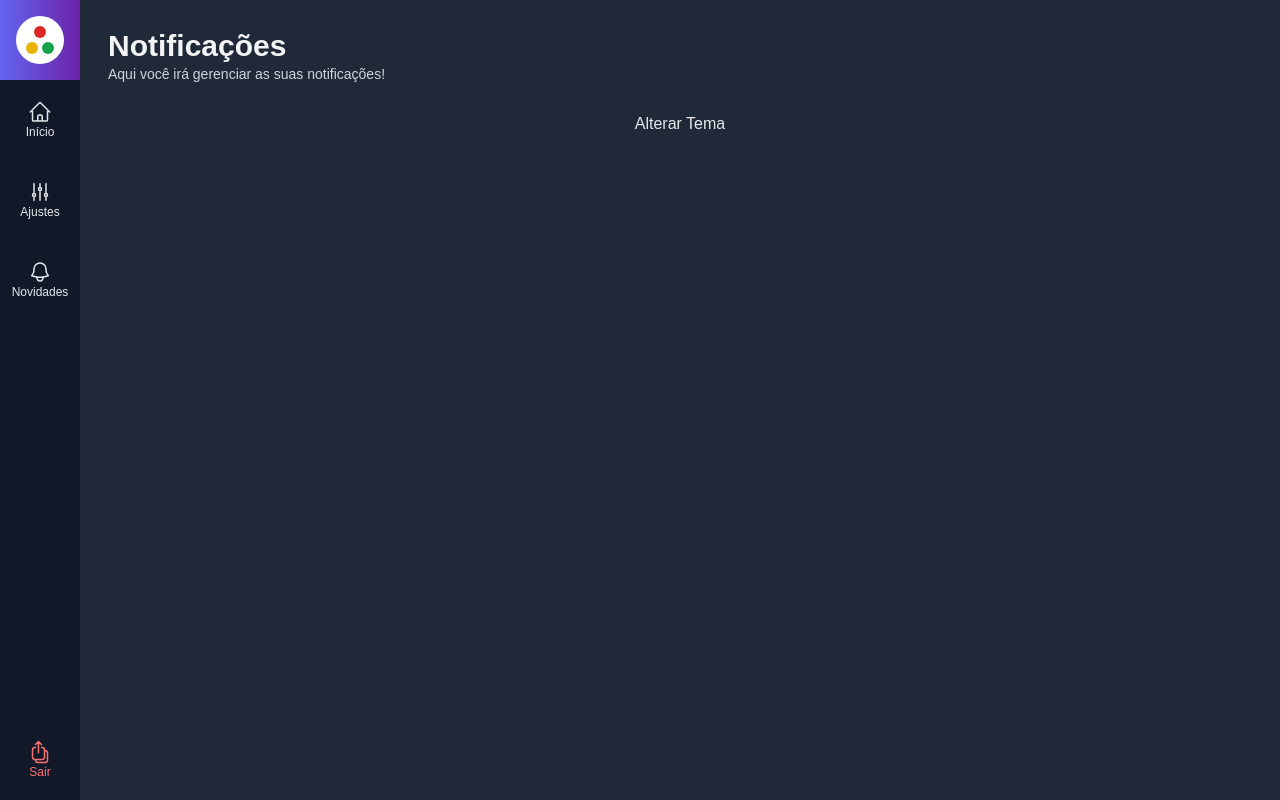
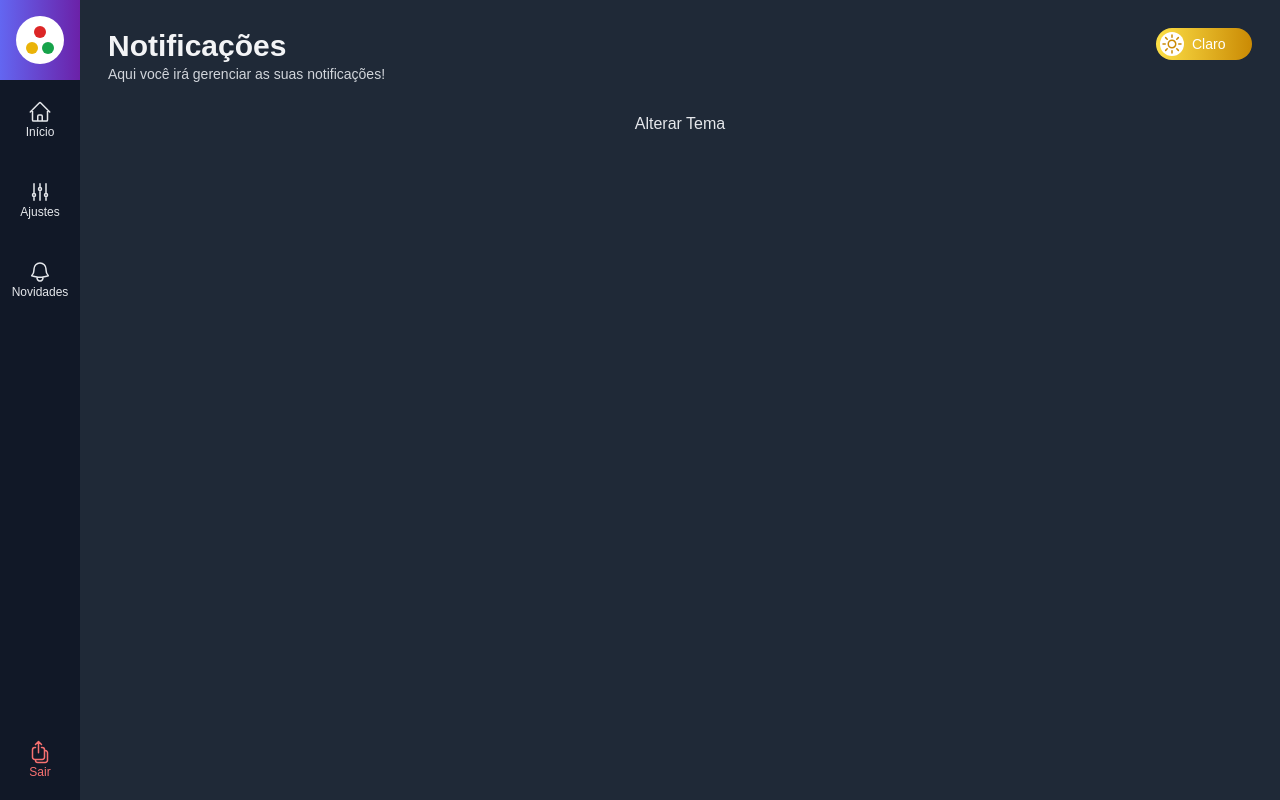
Before and after one commit to oadcavalcante/template-admin-nextjs, a Next.js app: page /notificacoes in a window 1280 px wide. Built offline with nearby package versions, Linux system fonts and the light colour scheme.

Commit message:
:sparkles: feat: Implementação do botão de alternar para o modo escuro.

```diff
--- a/src/components/icons/index.tsx
+++ b/src/components/icons/index.tsx
@@ -65,3 +65,37 @@
     />
   </svg>
 );
+
+export const IconeSol = (tamanho = 6) => (
+  <svg
+    xmlns="http://www.w3.org/2000/svg"
+    fill="none"
+    viewBox="0 0 24 24"
+    strokeWidth={1.5}
+    stroke="currentColor"
+    className={`h-${tamanho} w-${tamanho}`}
+  >
+    <path
+      strokeLinecap="round"
+      strokeLinejoin="round"
+      d="M12 3v2.25m6.364.386-1.591 1.591M21 12h-2.25m-.386 6.364-1.591-1.591M12 18.75V21m-4.773-4.227-1.591 1.591M5.25 12H3m4.227-4.773L5.636 5.636M15.75 12a3.75 3.75 0 1 1-7.5 0 3.75 3.75 0 0 1 7.5 0Z"
+    />
+  </svg>
+);
+
+export const IconeLua = (tamanho = 6) => (
+  <svg
+    xmlns="http://www.w3.org/2000/svg"
+    fill="none"
+    viewBox="0 0 24 24"
+    strokeWidth={1.5}
+    stroke="currentColor"
+    className={`h-${tamanho} w-${tamanho}`}
+  >
+    <path
+      strokeLinecap="round"
+      strokeLinejoin="round"
+      d="M21.752 15.002A9.72 9.72 0 0 1 18 15.75c-5.385 0-9.75-4.365-9.75-9.75 0-1.33.266-2.597.748-3.752A9.753 9.753 0 0 0 3 11.25C3 16.635 7.365 21 12.75 21a9.753 9.753 0 0 0 9.002-5.998Z"
+    />
+  </svg>
+);
--- /dev/null
+++ b/src/components/template/BotaoAlternarTema.tsx
@@ -0,0 +1,34 @@
+import { IconeLua, IconeSol } from "../icons";
+
+interface BotaoAlternarTemaProps {
+  tema: string;
+  alternarTema: () => void;
+}
+
+export default function BotaoAlternarTema(props: BotaoAlternarTemaProps) {
+  return props.tema === "dark" ? (
+    <div
+      onClick={props.alternarTema}
+      className={`hidden sm:flex items-center cursor-pointer bg-gradient-to-r from-yellow-300 to-yellow-600 w-14 lg:w-24 h-8 p-1 rounded-full`}
+    >
+      <div className={`flex items-center justify-center bg-white text-yellow-600 w-6 h-6 rounded-full`}>
+        {IconeSol(4)}
+      </div>
+      <div className={`hidden lg:flex items-center ml-2 text-white `}>
+        <span className={`text-sm`}>Claro</span>
+      </div>
+    </div>
+  ) : (
+    <div
+      onClick={props.alternarTema}
+      className={`hidden sm:flex items-center justify-end cursor-pointer bg-gradient-to-r from-gray-500 to-gray-900 w-14 lg:w-24 h-8 p-1 rounded-full`}
+    >
+      <div className={`hidden lg:flex items-center mr-2 text-gray-300 `}>
+        <span className={`text-sm`}>Escuro</span>
+      </div>
+      <div className={`flex items-center justify-center bg-black text-yellow-300 w-6 h-6 rounded-full`}>
+        {IconeLua(4)}
+      </div>
+    </div>
+  );
+}
--- a/src/components/template/Cabecalho.tsx
+++ b/src/components/template/Cabecalho.tsx
@@ -1,4 +1,6 @@
 import Titulo from "./Titulo";
+import BotaoAlternarTema from "./BotaoAlternarTema";
+import useAppData from "../../data/hook/useAppData";
 
 interface CabecalhoProps {
   titulo: string;
@@ -6,9 +8,14 @@
 }
 
 export default function Cabecalho(props: CabecalhoProps) {
+  const { tema, alternarTema } = useAppData();
+
   return (
-    <div>
+    <div className={"flex"}>
       <Titulo titulo={props.titulo} subtitulo={props.subtitulo} />
+      <div className={"flex flex-grow justify-end"}>
+        <BotaoAlternarTema tema={tema} alternarTema={alternarTema}></BotaoAlternarTema>
+      </div>
     </div>
   );
 }
```
